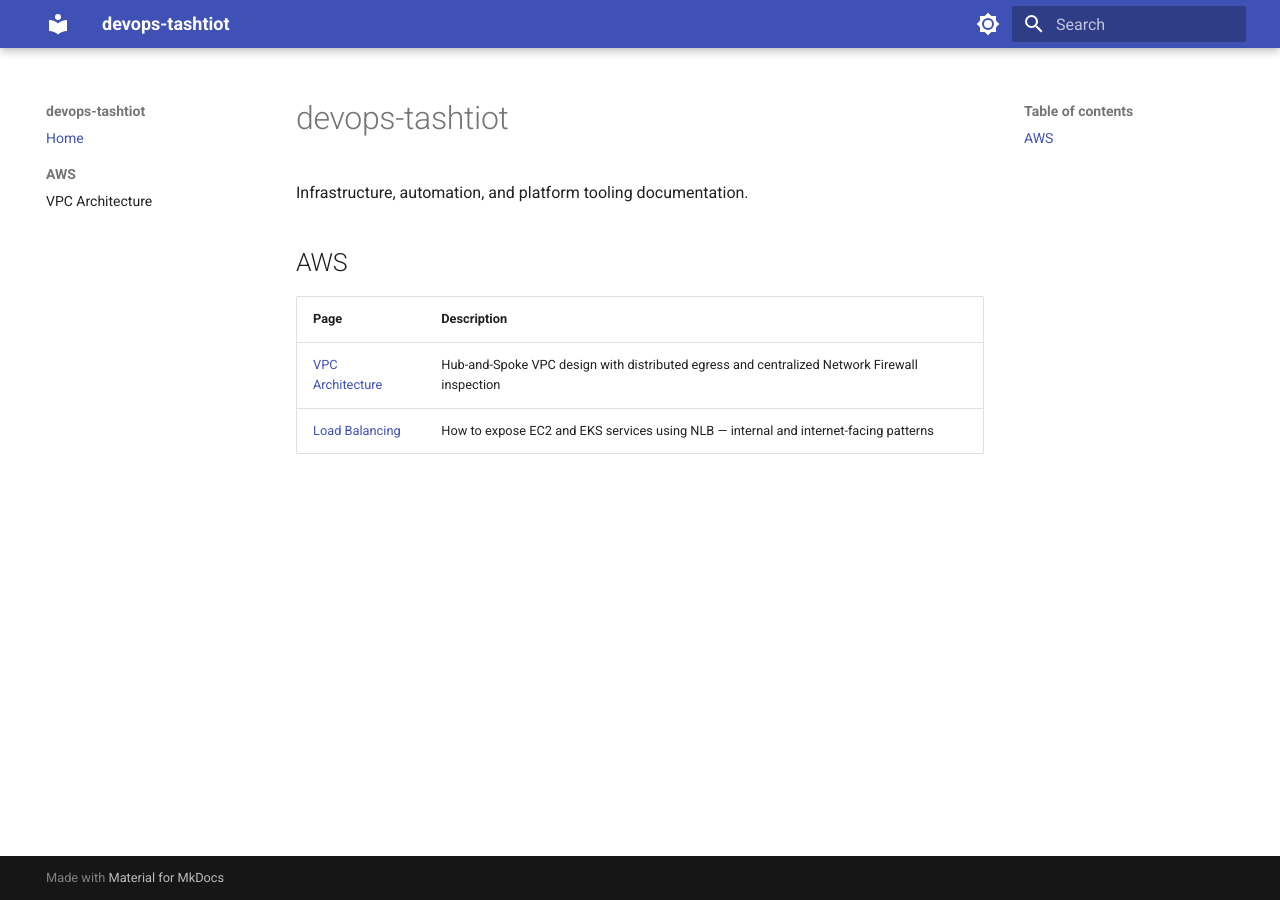
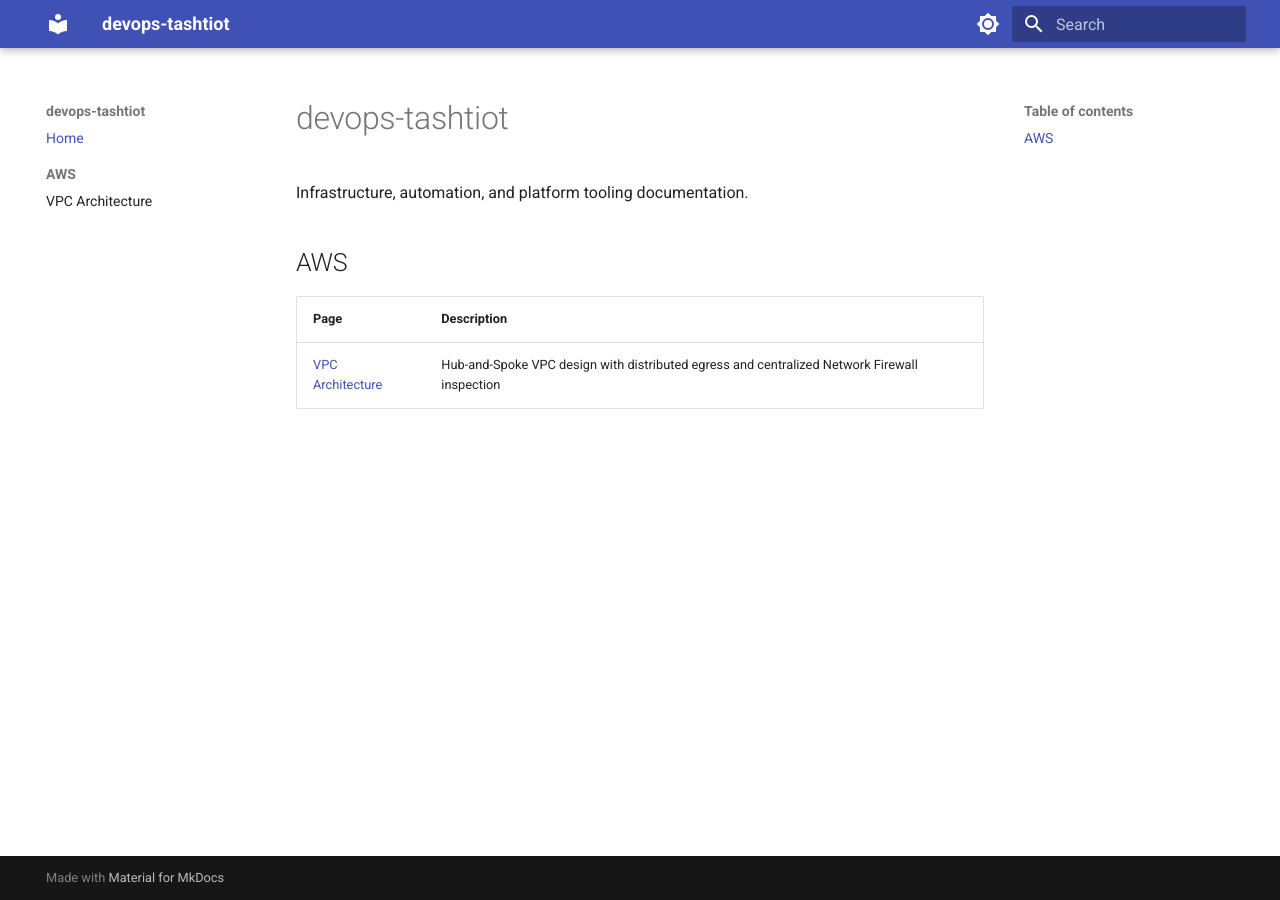
Before and after one commit to devops-tashtiot/devops-tashtiot.github.io, an MkDocs documentation site: the page built from docs-src/index.md, in a window 1280 px wide. Built offline with MkDocs 1.6.1 and Material for MkDocs 9.7.7, drawn with Linux system fonts in a browser that asks for light colours.

Commit message:
docs: remove load balancing from home page

```diff
--- a/docs-src/index.md
+++ b/docs-src/index.md
@@ -7,4 +7,3 @@ Infrastructure, automation, and platform tooling documentation.
 | Page | Description |
 |---|---|
 | [VPC Architecture](aws/vpc-architecture.md) | Hub-and-Spoke VPC design with distributed egress and centralized Network Firewall inspection |
-| [Load Balancing](aws/load-balancing.md) | How to expose EC2 and EKS services using NLB — internal and internet-facing patterns |
```
